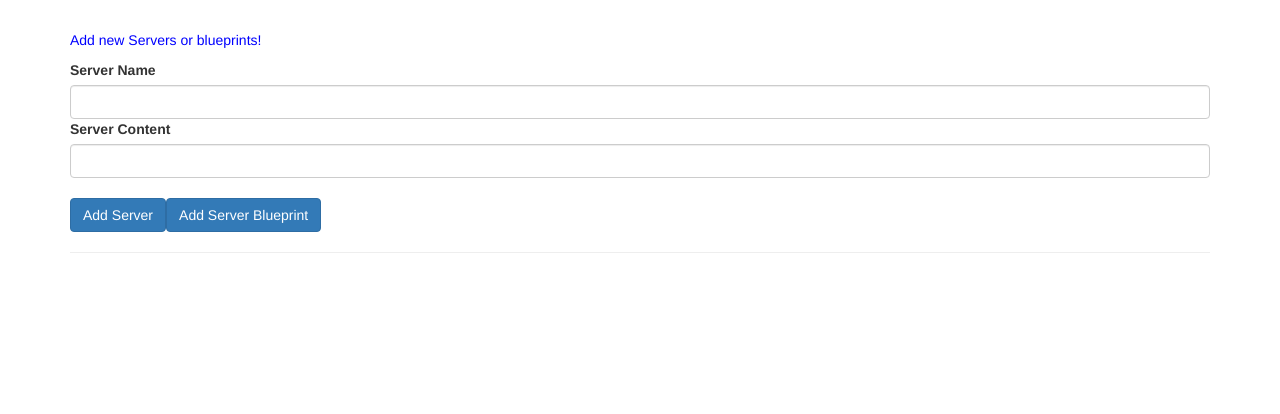
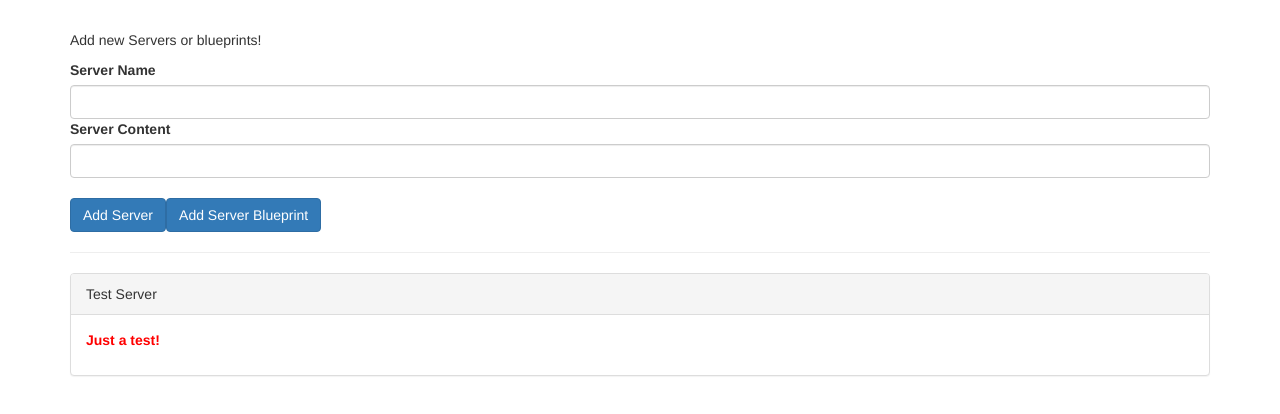
Before and after one commit to devignhouse/cmp-binding-views, an Angular app: page / in a window 1280 px wide. Shown: the top 414 px of the page. Built offline with nearby package versions, Linux system fonts and the light colour scheme.

Commit message:
Binding to Custom Properties

```diff
--- a/src/app/app.component.html
+++ b/src/app/app.component.html
@@ -1,34 +1,12 @@
 <div class="container">
-  <div class="row">
-    <div class="col-xs-12">
-      <p>Add new Servers or blueprints!</p>
-      <label>Server Name</label>
-      <input type="text" class="form-control" [(ngModel)]="newServerName">
-      <label>Server Content</label>
-      <input type="text" class="form-control" [(ngModel)]="newServerContent">
-      <br>
-      <button
-        class="btn btn-primary"
-        (click)="onAddServer()">Add Server</button>
-      <button
-        class="btn btn-primary"
-        (click)="onAddBlueprint()">Add Server Blueprint</button>
-    </div>
-  </div>
+  <app-cockpit></app-cockpit>
   <hr>
   <div class="row">
     <div class="col-xs-12">
-      <div
-        class="panel panel-default"
-        *ngFor="let element of serverElements">
-        <div class="panel-heading">{{ element.name }}</div>
-        <div class="panel-body">
-          <p>
-            <strong *ngIf="element.type === 'server'" style="color: red">{{ element.content }}</strong>
-            <em *ngIf="element.type === 'blueprint'">{{ element.content }}</em>
-          </p>
-        </div>
-      </div>
+      <app-server-element
+        *ngFor="let serverElement of serverElements"
+        [element]="serverElement">
+      </app-server-element>
     </div>
   </div>
 </div>
--- a/src/app/app.component.ts
+++ b/src/app/app.component.ts
@@ -6,23 +6,5 @@
   styleUrls: ['./app.component.css']
 })
 export class AppComponent {
-  serverElements = [];
-  newServerName = '';
-  newServerContent = '';
-
-  onAddServer() {
-    this.serverElements.push({
-      type: 'server',
-      name: this.newServerName,
-      content: this.newServerContent
-    });
-  }
-
-  onAddBlueprint() {
-    this.serverElements.push({
-      type: 'blueprint',
-      name: this.newServerName,
-      content: this.newServerContent
-    });
-  }
+  serverElements = [{type: 'server', name: 'Test Server', content: 'Just a test!'}];
 }
--- a/src/app/app.module.ts
+++ b/src/app/app.module.ts
@@ -4,10 +4,14 @@
 
 
 import { AppComponent } from './app.component';
+import { CockpitComponent } from './cockpit/cockpit.component';
+import { ServerElementComponent } from './server-element/server-element.component';
 
 @NgModule({
   declarations: [
-    AppComponent
+    AppComponent,
+    CockpitComponent,
+    ServerElementComponent
   ],
   imports: [
     BrowserModule,
--- /dev/null
+++ b/src/app/cockpit/cockpit.component.html
@@ -0,0 +1,18 @@
+<div class="row">
+  <div class="col-xs-12">
+    <p>Add new Servers or blueprints!</p>
+    <label>Server Name</label>
+    <input type="text" class="form-control" [(ngModel)]="newServerName">
+    <label>Server Content</label>
+    <input type="text" class="form-control" [(ngModel)]="newServerContent">
+    <br>
+    <button class="btn btn-primary"
+            (click)="onAddServer()">
+      Add Server
+    </button>
+    <button class="btn btn-primary"
+            (click)="onAddBlueprint()">
+      Add Server Blueprint
+    </button>
+  </div>
+</div>
--- /dev/null
+++ b/src/app/cockpit/cockpit.component.ts
@@ -0,0 +1,32 @@
+import { Component, OnInit } from '@angular/core';
+
+@Component({
+  selector: 'app-cockpit',
+  templateUrl: './cockpit.component.html',
+  styleUrls: ['./cockpit.component.css']
+})
+export class CockpitComponent implements OnInit {
+  newServerName = '';
+  newServerContent = '';
+
+  constructor() { }
+  ngOnInit(): void {
+  }
+
+  onAddServer() {
+    //this.serverElements.push({
+    //  type: 'server',
+    //  name: this.newServerName,
+    //  content: this.newServerContent
+    //});
+  }
+
+  onAddBlueprint() {
+    //this.serverElements.push({
+    //  type: 'blueprint',
+    //  name: this.newServerName,
+    //  content: this.newServerContent
+    //});
+  }
+
+}
--- /dev/null
+++ b/src/app/server-element/server-element.component.html
@@ -0,0 +1,9 @@
+<div class="panel panel-default">
+  <div class="panel-heading">{{ element.name }}</div>
+  <div class="panel-body">
+    <p>
+      <strong *ngIf="element.type === 'server'" style="color: red">{{ element.content }}</strong>
+      <em *ngIf="element.type === 'blueprint'">{{ element.content }}</em>
+    </p>
+  </div>
+</div>
--- /dev/null
+++ b/src/app/server-element/server-element.component.ts
@@ -0,0 +1,15 @@
+import { Component, OnInit, Input } from '@angular/core';
+
+@Component({
+  selector: 'app-server-element',
+  templateUrl: './server-element.component.html',
+  styleUrls: ['./server-element.component.css']
+})
+export class ServerElementComponent implements OnInit {
+  @Input() element: {type: string, name: string, content: string};
+  constructor() { }
+
+  ngOnInit(): void {
+  }
+
+}
```
Also changed, not shown: src/app/cockpit/cockpit.component.css (added), src/app/server-element/server-element.component.css (added).
